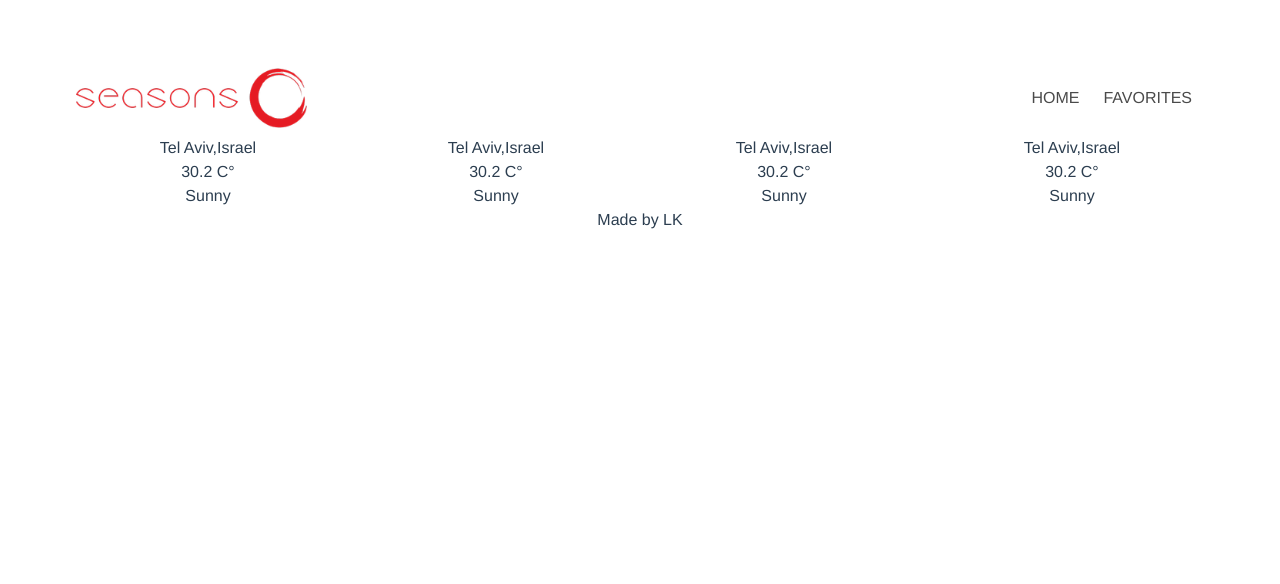
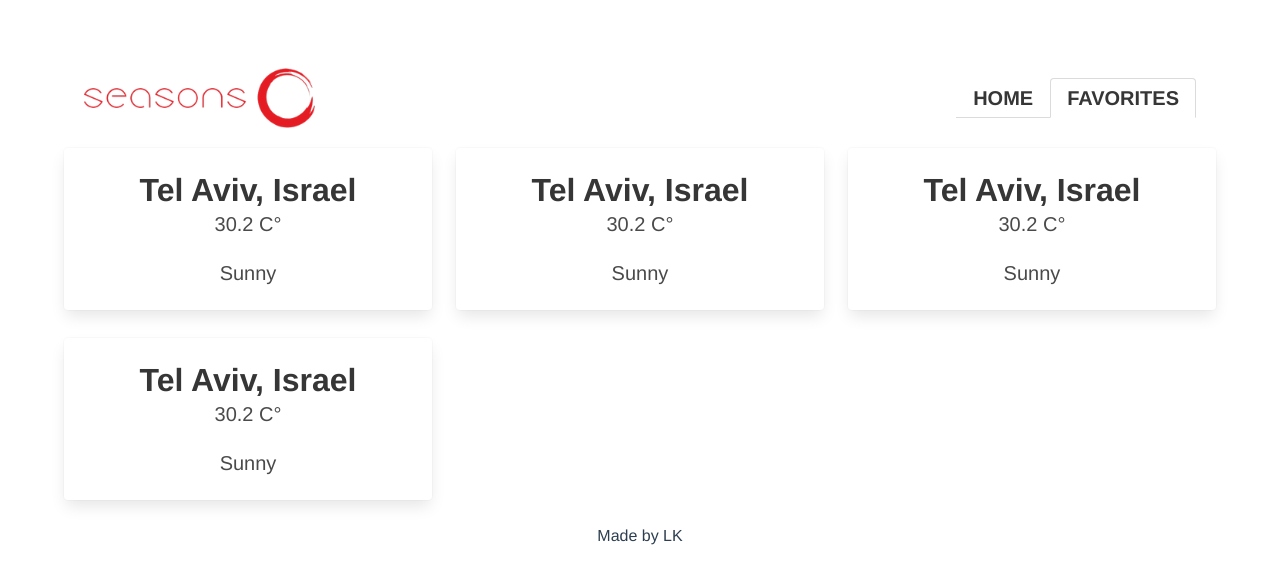
Before and after one commit to levkorsy/hwa, a Vue app: page /favorites in a window 1280 px wide. Shown: the top 584 px of the page. Built offline with nearby package versions, Linux system fonts and the light colour scheme; no server answers.

Commit message:
continued with bulma

```diff
--- a/src/components/layout/Home.vue
+++ b/src/components/layout/Home.vue
@@ -1,6 +1,6 @@
 <template>
   <div class="container">
-    <div class="row">
+    <div>
       <search-component></search-component>
       <current-location-container/>
     </div>
--- a/src/components/layout/currentLocation/CurrentLocationContainer.vue
+++ b/src/components/layout/currentLocation/CurrentLocationContainer.vue
@@ -3,7 +3,7 @@
     <div class="wr1">
       <main-location-primary-component/>
     </div>
-    <div class="wr" v-if="currentLocationData">
+    <div class="columns" v-if="currentLocationData">
       <main-location-secondary-component v-for="(item, index ) in currentLocationData.fiveDays.DailyForecasts" :item="item" :key="index"/>
     </div>
   </div>
@@ -32,7 +32,6 @@ export default {
 <style scoped>
 .wrapper {
   width: 100%;
-  border: 1px solid;
   height: 66vh;
 }
 
@@ -45,7 +44,6 @@ export default {
 
 .wr1 {
   height: 60%;
-  border: 1px solid;
   /*display: flex;*/
   /*justify-content: space-around;*/
 }
--- a/src/components/layout/currentLocation/MainLocationSecondaryComponent.vue
+++ b/src/components/layout/currentLocation/MainLocationSecondaryComponent.vue
@@ -1,11 +1,28 @@
 <template>
-<div style="border: 1px solid">
-  <div class="day-title">{{ dayOfWeek }}</div>
-  <div class="date">{{ dateFormatted }}</div>
-  <div class="temperature">{{temperature}}</div>
-  <div class="condition">{{ condition }}</div>
-  <icon-component />
-  <div>{{ checkIfTodayOrTomorrow }}</div>
+  <div class="column is-2">
+    <div class="card">
+      <div class="card-content">
+        <p class="title is-4">
+          {{ dayOfWeek }}
+        </p>
+        <p class="subtitle">
+          {{ dateFormatted }}
+        </p>
+        <p class="subtitle">
+          {{temperature}}
+        </p>
+        <p class="subtitle">
+          {{ condition }}
+        </p>
+        <p class="subtitle">
+          <icon-component />
+        </p>
+
+        <p class="subtitle">
+          {{  checkIfTodayOrTomorrow  }}
+        </p>
+      </div>
+    </div>
 </div>
 </template>
 
@@ -44,5 +61,18 @@ export default {
 </script>
 
 <style scoped>
-
+@media screen and (min-width: 769px), print {
+  .column.is-2, .column.is-2-tablet {
+    flex: none;
+    width: 19.6%;
+  }
+}
+@media screen and (max-width: 769px), print {
+  .column.is-2, .column.is-2-tablet {
+      margin: 3rem;
+  }
+}
+.card-content{
+  height: 320px;
+}
 </style>
--- a/src/components/layout/favorites/Favorites.vue
+++ b/src/components/layout/favorites/Favorites.vue
@@ -1,7 +1,6 @@
 <template>
-  <div class="wrapper">
-<favorites-item-component v-for="(item, index) in favoritesData" :key="index" :item="item"/>
-<!--<favorites-item-component v-for="(item, index) in favoritesData" :key="index" :item="item"/>-->
+  <div class="columns is-multiline is-mobile">
+     <favorites-item-component v-for="(item, index) in favoritesData" :key="index" :item="item"/>
   </div>
 </template>
 
--- a/src/components/layout/favorites/FavoritesItemComponent.vue
+++ b/src/components/layout/favorites/FavoritesItemComponent.vue
@@ -1,8 +1,18 @@
 <template>
-<div>
-  <div>{{ item.name }},{{ item.country }} </div>
-  <div>{{ item.Temperature.Metric.Value }} {{ item.Temperature.Metric.Unit }}°</div>
-  <div>{{ item.WeatherText }}</div>
+<div class="column is-4 mt-1">
+  <div class="card">
+    <div class="card-content">
+      <p class="title">
+        {{ item.name }}, {{ item.country }}
+      </p>
+      <p class="subtitle">
+        {{ item.Temperature.Metric.Value }} {{ item.Temperature.Metric.Unit }}°
+      </p>
+      <p class="subtitle">
+        {{ item.WeatherText }}
+      </p>
+    </div>
+  </div>
 </div>
 </template>
 
@@ -19,5 +29,7 @@ export default {
 </script>
 
 <style scoped>
-
+.mt-1{
+  margin-top: 1rem;
+}
 </style>
--- a/src/components/navigation/Navbar.vue
+++ b/src/components/navigation/Navbar.vue
@@ -1,63 +1,38 @@
 <template>
-<!--  <nav class="navbar navbar-expand-lg navbar-light bg-light">-->
-<!--    <div class="container-fluid">-->
-<!--      <a class="navbar-brand" href="#">-->
-<!--        <img src="../../assets/logo.png" alt="4 seasons"  class="d-inline-block align-text-top"></a>-->
-<!--      <button class="navbar-toggler" type="button" data-bs-toggle="collapse" data-bs-target="#navbarSupportedContent"-->
-<!--              aria-controls="navbarSupportedContent" aria-expanded="false" aria-label="Toggle navigation">-->
-<!--        <span class="navbar-toggler-icon"></span>-->
-<!--      </button>-->
-<!--      <div class="collapse navbar-collapse" id="navbarSupportedContent">-->
-<!--        <ul class="navbar-nav me-auto mb-2 mb-lg-0">-->
-<!--          <li class="nav-item">-->
-<!--            <router-link-->
-<!--                class="nav-link active"-->
-<!--                exact-->
-<!--                to="/"-->
-<!--            >-->
-<!--              Home-->
-<!--            </router-link>-->
-<!--          </li>-->
-<!--          <li class="nav-item">-->
-<!--            <router-link-->
-<!--                class="nav-link"-->
-<!--                exact-->
-<!--                to="/favorites"-->
-<!--            >-->
-<!--              Favorites-->
-<!--            </router-link>-->
-<!--          </li>-->
-
-<!--        </ul>-->
-
-<!--      </div>-->
-<!--    </div>-->
-<!--  </nav>-->
-  <nav class="navbar" role="navigation" aria-label="main navigation">
+  <nav aria-label="main navigation" class="navbar" role="navigation">
     <div class="navbar-brand nav-layout">
       <router-link
           class="navbar-item"
           exact
           to="/"
       >
-                    <img src="../../assets/logo.png" alt="4 seasons">
+        <img alt="4 seasons" src="../../assets/logo.png">
       </router-link>
 
       <div class="navbar-item">
+        <div class="tabs is-boxed">
+          <ul>
+            <li :class="$route.name === 'Main' ? 'is-active' : ''">
               <router-link
                   class="navbar-item"
                   exact
                   to="/"
               >
-              HOME
+                <h5 class="title is-5">HOME</h5>
               </router-link>
+            </li>
+            <li :class="$route.name === 'Favorites' ? 'is-active' : ''">
               <router-link
                 class="navbar-item"
                 exact
                 to="/favorites"
             >
-              FAVORITES
+              <h5 class="title is-5">FAVORITES</h5>
             </router-link>
+            </li>
+          </ul>
+        </div>
+
       </div>
     </div>
   </nav>
@@ -70,10 +45,14 @@ export default {
 </script>
 
 <style scoped>
+.navbar{
+  margin: 0.5rem;
+}
 .navbar-item img {
   max-height: 3.75rem;
 }
-.nav-layout{
+
+.nav-layout {
   width: 100%;
   justify-content: space-between;
 }
--- a/src/components/search/SearchComponent.vue
+++ b/src/components/search/SearchComponent.vue
@@ -66,7 +66,8 @@ export default {
   margin-bottom: 0.5rem;
   width: 100%;
   height: 40px;
-
+  border: 2px solid black;
+  text-indent: 10px;
 }
 .search-input:focus{
   margin-bottom: 0.5rem;
```
Lines whose indentation alone changed are shown as unchanged.
